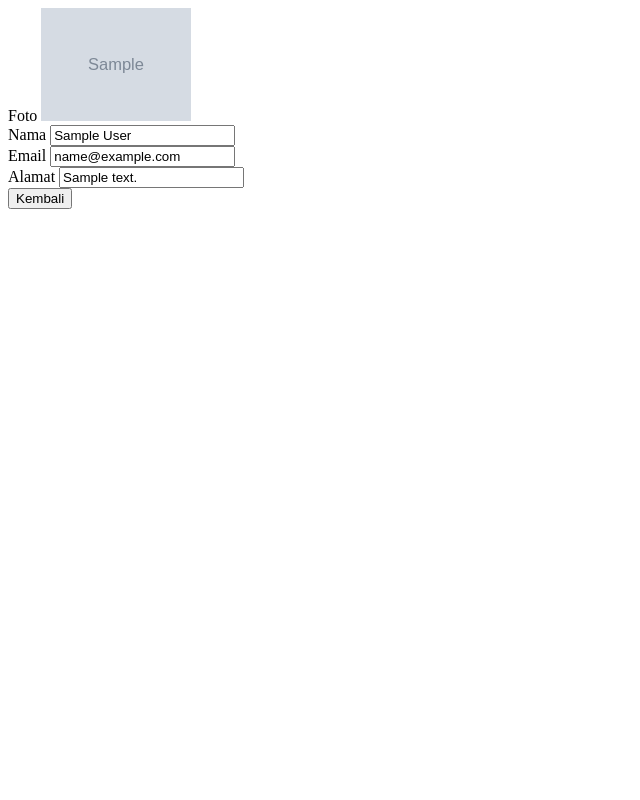
After one commit to Runa02/crud-reyhan-runa, a PHP site: page /detail.php?id=1 in a window 1280 px wide. The commit adds this page. Shown: the whole page, without its empty margins (0-640 px from the left). Run offline with PHP 8.4, Linux system fonts and the light colour scheme; tables that the repository leaves empty or names only in its code hold one stand-in row (values such as "Sample post"); grey boxes marked "Sample" are stand-in pictures; some libraries are stand-ins or nearby versions.

Commit message:
update detail biasa

```diff
--- /dev/null
+++ b/detail.php
@@ -0,0 +1,45 @@
+<html lang="en">
+<head>
+    <meta charset="UTF-8">
+    <meta http-equiv="X-UA-Compatible" content="IE=edge">
+    <meta name="viewport" content="width=device-width, initial-scale=1.0">
+    <script src="https://kit.fontawesome.com/a947a4aa54.js" crossorigin="anonymous"></script>
+    <title>Edit</title>
+</head>
+<body>
+    <div class="container">
+        <?php
+        include 'crud.php';
+
+        $data = mysqli_query($kon, "SELECT * FROM user WHERE id='$_GET[id]'");
+        $fetch = mysqli_fetch_array($data);
+        ?>
+
+            <div class='form-group'>
+                <label>Foto</label>
+                <img style="width: 150px;" src="foto/<?php echo $fetch['foto']; ?>"
+                alt="<?php echo $fetch['foto'] ?>"">
+            </div>
+            <div class='form-group'>
+                <label>Nama</label>
+                <input type='text' name="nama" class="form-control" value="<?= $fetch['nama'] ?>" required />
+            </div>
+            <div class='form-group'>
+                <label>Email</label>
+                <input type='email' name="email" class="form-control" value="<?= $fetch['email'] ?>" required />
+            </div>
+            <div class='form-group'>
+                <label>Alamat</label>
+                <input type='alamat' name="alamat" class="form-control" value="<?= $fetch['alamat'] ?>" required />
+            </div>
+
+            <input type="hidden" name="id" value="<?= $fetch['id']; ?>">
+    </div>
+    <div class="tombol-kembali">
+            <a href="index.php">
+                <button>Kembali</button>
+            </a>
+        </div>
+
+</body>
+</html>
--- a/index.php
+++ b/index.php
@@ -88,6 +88,9 @@
                                 <td style="text-align:center;"><?php echo $data["email"];?></td>
                                 <td style="text-align:center;"><?php echo $data["alamat"];?></td>
                                 <td style="text-align:center;">
+                                    <a href="detail.php?id=<?php echo htmlspecialchars($data['id']); ?>">
+                                        <button>Detail</button>
+                                    </a>
                                     <a href="form_edit.php?id=<?php echo htmlspecialchars($data['id']); ?>">
                                         <button>Edit</button>
                                     </a>
```
Also changed, not shown: foto/Budi Raynar.png (added), foto/aib 2.png (added).
